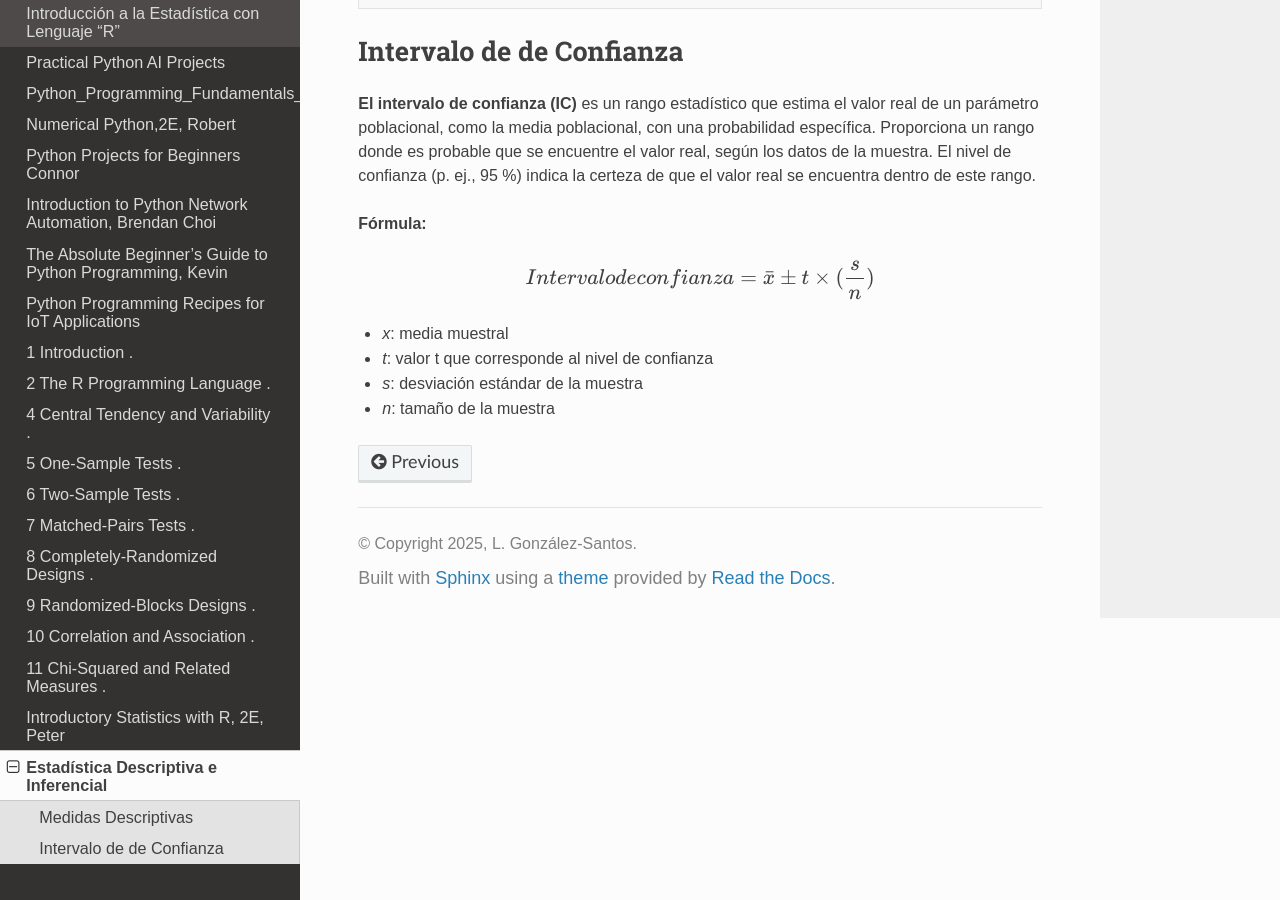
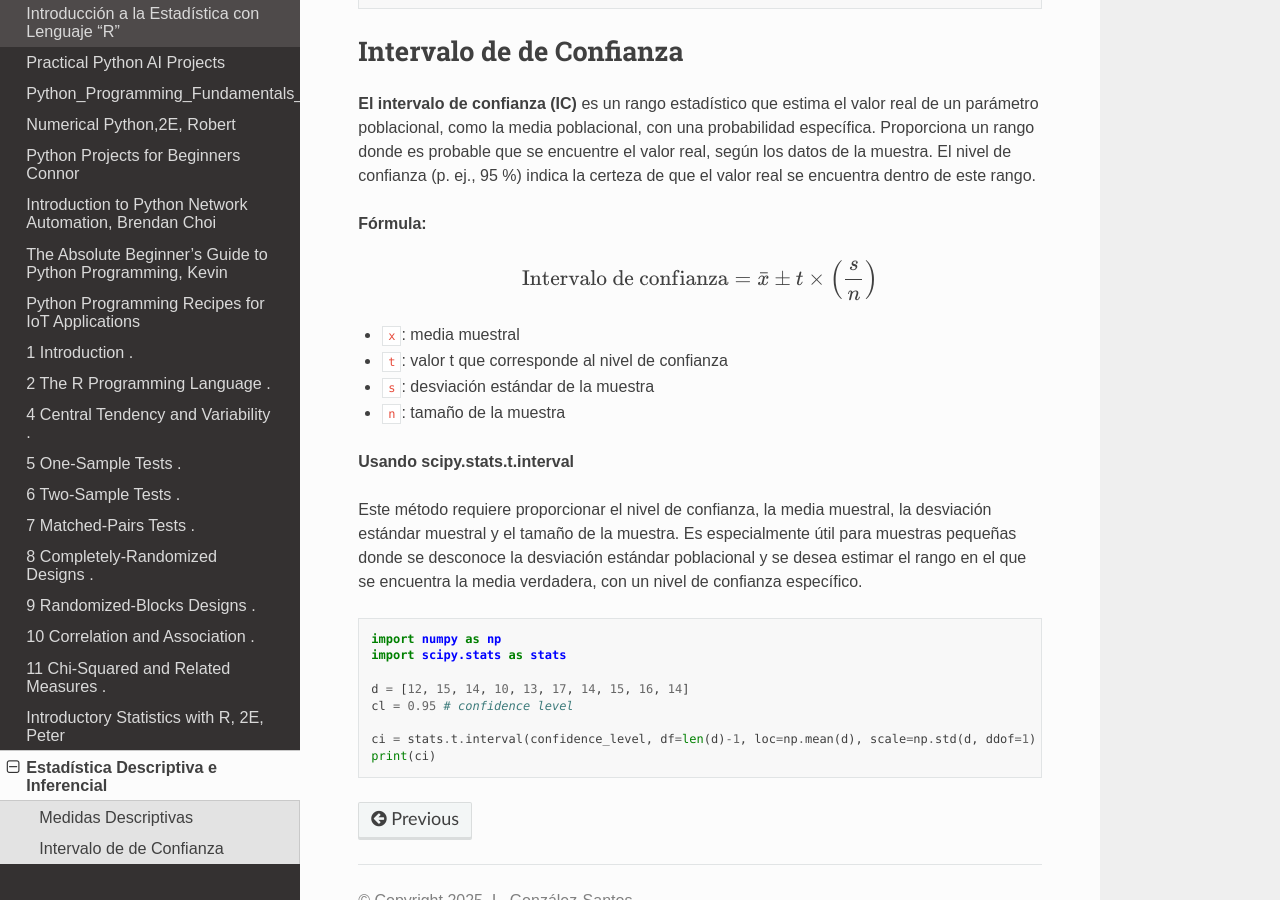
Before and after one commit to matecom57/santosg57-cursos, a Sphinx documentation site: the page built from docs/source/clase_estadistica/clase_estadistica.rst, in a window 1280 px wide and 900 px high, scrolled down 2204 px. Built offline with Sphinx 7.4.7 and the Read the Docs theme 3.1.0, drawn with Linux system fonts in a browser that asks for light colours.

Commit message:
Test comité

```diff
--- a/docs/source/clase_estadistica/clase_estadistica.rst
+++ b/docs/source/clase_estadistica/clase_estadistica.rst
@@ -130,9 +130,27 @@ probable que se encuentre el valor real, según los datos de la muestra. El nive
 
 .. math::
 
-   Intervalo de confianza = \bar{x} \pm t \times (\frac{s}{n})
+   \text{Intervalo de confianza} = \bar{x} \pm t \times \left ( \frac{s}{n} \right )
 
-* `x`: media muestral
-* `t`: valor t que corresponde al nivel de confianza
-* `s`: desviación estándar de la muestra
-* `n`: tamaño de la muestra
+* ``x``: media muestral
+* ``t``: valor t que corresponde al nivel de confianza
+* ``s``: desviación estándar de la muestra
+* ``n``: tamaño de la muestra
+
+**Usando scipy.stats.t.interval**
+
+Este método requiere proporcionar el nivel de confianza, la media muestral, la desviación estándar
+muestral y el tamaño de la muestra. Es especialmente útil para muestras pequeñas donde se desconoce la
+desviación estándar poblacional y se desea estimar el rango en el que se encuentra la media verdadera, con
+un nivel de confianza específico.
+
+.. code:: Python
+
+   import numpy as np
+   import scipy.stats as stats
+
+   d = [12, 15, 14, 10, 13, 17, 14, 15, 16, 14]
+   cl = 0.95 # confidence level
+
+   ci = stats.t.interval(confidence_level, df=len(d)-1, loc=np.mean(d), scale=np.std(d, ddof=1) / np.sqrt(len(d)))
+   print(ci)
```
